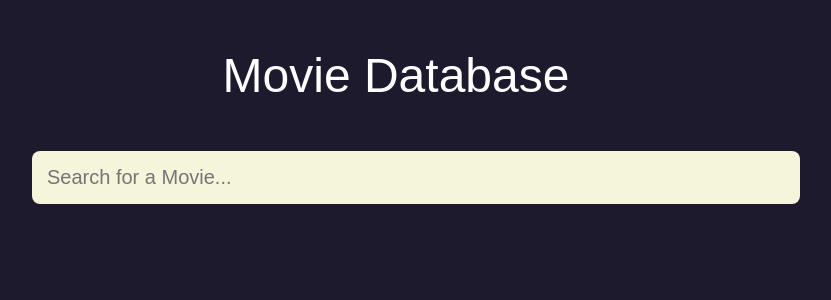
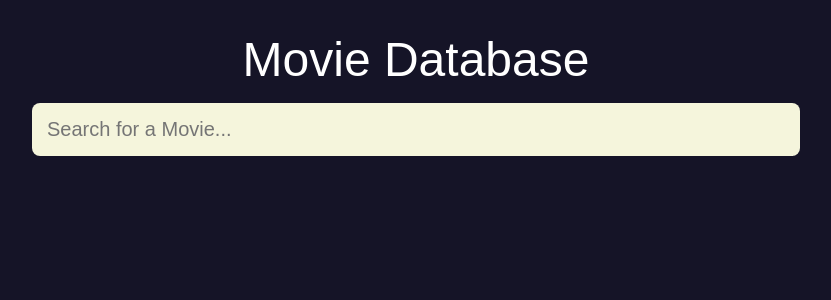
Before and after one commit to sparshsukralia/movie-app-reactjs, a React (Create React App) app: page / in a window 1280 px wide. Shown: the top 300 px of the page, without its empty margins (224-1055 px from the left). Built offline with nearby package versions, Linux system fonts and the light colour scheme.

Commit message:
center-align

```diff
--- a/src/App.css
+++ b/src/App.css
@@ -6,11 +6,13 @@
 
 body {
   font-family: "montserrat", sans-serif;
-  background-color: rgb(28, 26, 44);
+  background-color: rgb(21, 20, 39);
 }
 
 header {
-  padding: 3rem 3rem 3rem 0.5rem;
+  width: 100%;
+  padding-top: 2rem;
+  padding-bottom: 1rem;
 }
 
 header h1 {
```
